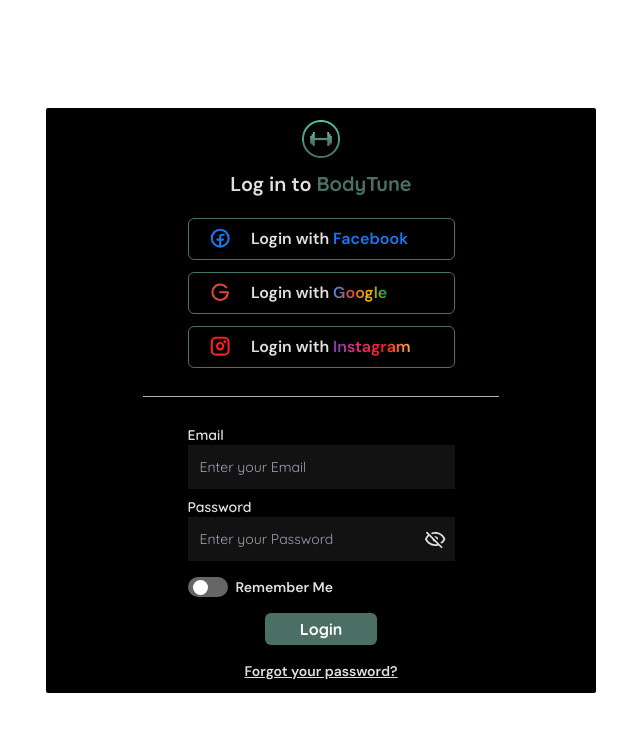
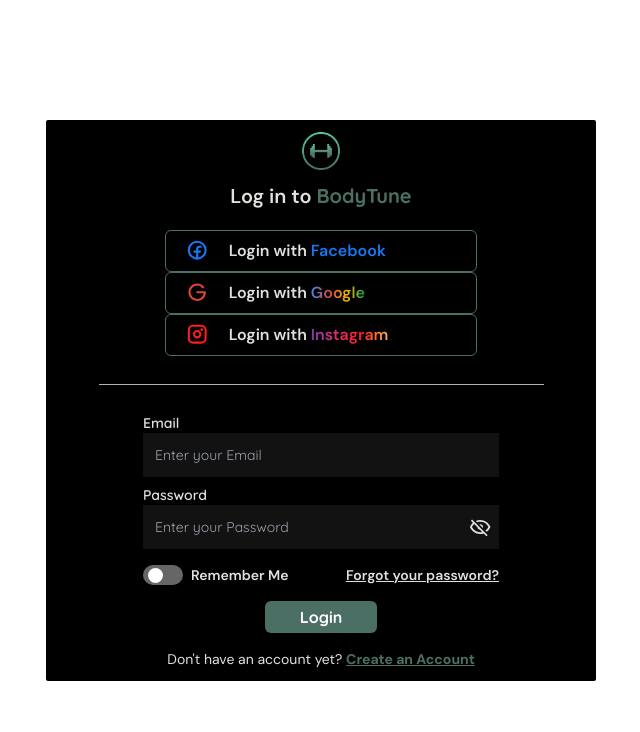
Before and after one commit to Inosensey/BodyTune, a Next.js app: page /login in a window 1280 px wide. Shown: the top 732 px of the page, without its empty margins (319-959 px from the left). Built offline with nearby package versions, Linux system fonts and the light colour scheme.

Commit message:
UI Updates
Wraped the remember me in a div and transferred the forgot password to that div. Created a Create Account link.

```diff
--- a/components/authComponents/signIn/SignIn.tsx
+++ b/components/authComponents/signIn/SignIn.tsx
@@ -1,6 +1,7 @@
 "use client";
 import { useState } from "react";
 import { motion } from "framer-motion";
+import Link from "next/link";
 
 import Image from "next/image";
 
@@ -55,7 +56,8 @@ const SignIn = () => {
         className="mt-5 flex flex-col items-center gap-3"
         data-testid="third-party-container"
       >
-        <div className="phone:w-6/12">
+        <div className=" phone:w-7/12 flex-col items-center gap-3">
+          <div className="phone:w-full">
             <ThirdPartyLogin
               testId="facebook-third-party-login"
               Icon={PhFacebookLogoBold}
@@ -64,7 +66,7 @@ const SignIn = () => {
               textBackground="linear-gradient(90deg, #1877F2, #1877F2)"
             />
           </div>
-        <div className="phone:w-6/12">
+          <div className="phone:w-full">
             <ThirdPartyLogin
               testId="google-third-party-login"
               Icon={PhGoogleLogoBold}
@@ -73,7 +75,7 @@ const SignIn = () => {
               textBackground="linear-gradient(90deg, #4285F4, #DB4437, #F4B400, #0F9D58)"
             />
           </div>
-        <div className="phone:w-6/12">
+          <div className="phone:w-full">
             <ThirdPartyLogin
               testId="instagram-third-party-login"
               Icon={PhInstagramLogoBold}
@@ -82,11 +84,12 @@ const SignIn = () => {
               textBackground="linear-gradient(90deg, #833AB4, #E1306C, #FD1D1D, #FCAF45)"
             />
           </div>
+        </div>
         <hr
           style={{ borderColor: "#b3b3b3" }}
-          className="max-w-[450px] phone:w-8/12 my-4"
+          className="max-w-[450px] phone:w-10/12 my-4"
         />
-        <div className="flex flex-col justify-center gap-4 max-w-[450px] phone:w-6/12">
+        <div className="flex flex-col justify-center gap-4 max-w-[450px] phone:w-8/12">
           <form
             data-testid="credentials-login-form"
             className="flex flex-col gap-2"
@@ -116,8 +119,9 @@ const SignIn = () => {
               />
             </div>
           </form>
-          <div className="flex gap-2 items-center">
+          <div className="flex justify-between items-center">
             {/* switch */}
+            <div className="flex items-center gap-2">
               <div
                 data-testid="remember-me"
                 style={{
@@ -133,11 +137,19 @@ const SignIn = () => {
                   transition={{ type: "spring", stiffness: 700, damping: 50 }}
                 />
               </div>
-            <label className="phone:text-sm font-semibold font-dmSans">Remember Me</label>
+              <label className="phone:text-sm font-semibold font-dmSans">
+                Remember Me
+              </label>
             </div>
-          <div className="w-28 mx-auto">
+            <p
+              data-testid="forgot-password"
+              className="text-sm font-dmSans underline cursor-pointer font-semibold"
+            >
+              Forgot your password?
+            </p>
+          </div>
+          <div className="w-28 mx-auto" data-testid="credentials-login-button">
             <motion.button
-              data-testid="credentials-login-button"
               whileHover={{
                 scale: 1.1,
                 transition: { duration: 0.2 },
@@ -148,8 +160,15 @@ const SignIn = () => {
               Login
             </motion.button>
           </div>
-          <div className="mx-auto">
-            <p data-testid="forgot-password" className="text-sm font-dmSans underline cursor-pointer font-semibold">Forgot your password?</p>
+          <div className="text-center" data-testid="create-account-link">
+            <p className="text-sm font-dmSans">
+              Don&apos;t have an account yet?{" "}
+              <Link href={"/register"}>
+                <span className=" underline cursor-pointer font-bold text-secondary">
+                  Create an Account
+                </span>
+              </Link>
+            </p>
           </div>
         </div>
       </div>
```
Lines whose indentation alone changed are shown as unchanged.
